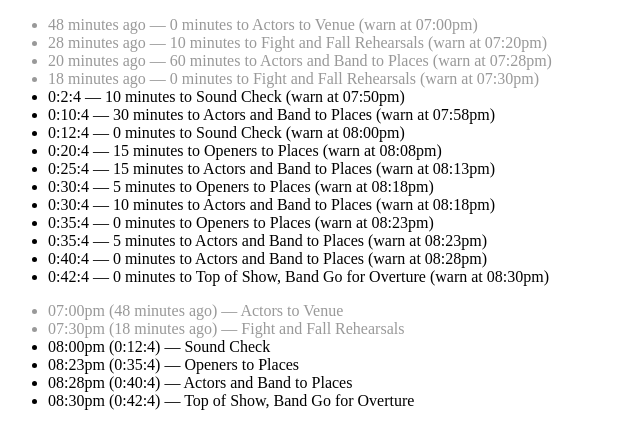
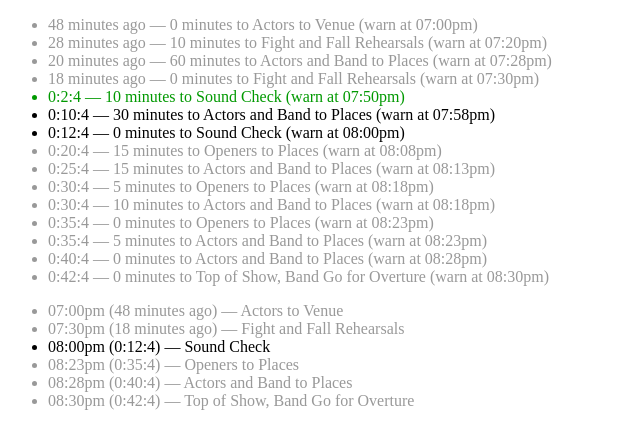
Before and after one commit to tsmith512/callboard, a plain HTML site: page index.html in a window 1280 px wide. Shown: the whole page, without its empty margins (0-640 px from the left). Drawn offline with Linux system fonts and the light colour scheme.

Commit message:
Colorize future, upcoming, soon, call, recent, and past events

```diff
--- a/index.html
+++ b/index.html
@@ -4,7 +4,9 @@
   <meta charset="UTF-8" />
   <title>Calls</title>
   <style type="text/css">
-    .event-past { color: #999; }
+    .event-call { color: #090; }
+    .event-recent { color: #C00; }
+    .event-past, .event-future { color: #999; }
   </style>
 </head>
 <body>
--- a/js/main.js
+++ b/js/main.js
@@ -3,7 +3,7 @@
   var warnings = [],
       warningMessage = 'COUNT &mdash; MINUTES minutes to EVENT (warn at TIME)',
       callMessage = 'TIME (COUNT) &mdash; EVENT',
-      eventContainer = '<li class="event"></li>',
+      eventContainer = '<li class="event-unprocessed"></li>',
       countdownContainer = '<span class="countdown"></span>';
 
   $.each(calls, function(index, call){
@@ -46,7 +46,16 @@
       var count = countdown(null, $(this).data('mtime')),
           minutesRemaining = countdown(null, $(this).data('mtime'), countdown.MINUTES),
           remaining = (count.value > 0) ? [count.hours, count.minutes, count.seconds].join(":") : (minutesRemaining.minutes + ' minutes ago');
-      if (count.value < 0) { $(this).addClass('event-past'); }
+
+      // Add classes to the list item based on how long
+      if (count.value > 0 && minutesRemaining.minutes > 15) { $(this).removeClass().addClass('event-future'); }
+      if (count.value > 0 && minutesRemaining.minutes > 5 && minutesRemaining.minutes <= 15) { $(this).removeClass().addClass('event-upcoming'); }
+      if (count.value > 0 && minutesRemaining.minutes > 2 && minutesRemaining.minutes <= 5) { $(this).removeClass().addClass('event-soon'); }
+      if (count.value > 0 && minutesRemaining.minutes <= 2) { $(this).removeClass().addClass('event-call'); }
+      else if (count.value < 0 && minutesRemaining.minutes <= 5) { $(this).removeClass().addClass('event-recent'); }
+      else if (count.value < 0 && minutesRemaining.minutes > 5) { $(this).removeClass().addClass('event-past'); }
+
+      // Update the readout of the countdown:
       $('.countdown', this).text(remaining);
     });
   }
```
